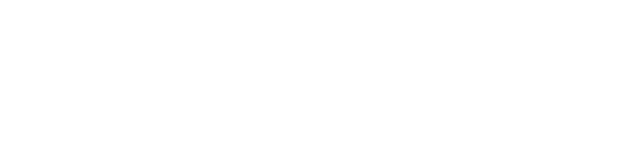
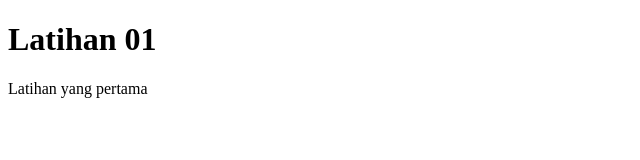
Before and after one commit to IntanNurFarhanah/dfp40043_latihan_01, a plain HTML site: page index.html in a window 1280 px wide. Shown: the whole page, without its empty margins (0-640 px from the left). Drawn offline with Linux system fonts and the light colour scheme.

Commit message:
dfp40043

```diff
--- a/index.html
+++ b/index.html
@@ -4,9 +4,10 @@
     <meta charset="UTF-8">
     <meta http-equiv="X-UA-Compatible" content="IE=edge">
     <meta name="viewport" content="width=device-width, initial-scale=1.0">
-    <title>Document</title>
+    <title>Latihan 01</title>
 </head>
 <body>
-
+    <h1>Latihan 01</h1>
+    <p>Latihan yang pertama</p>
 </body>
 </html>
```
